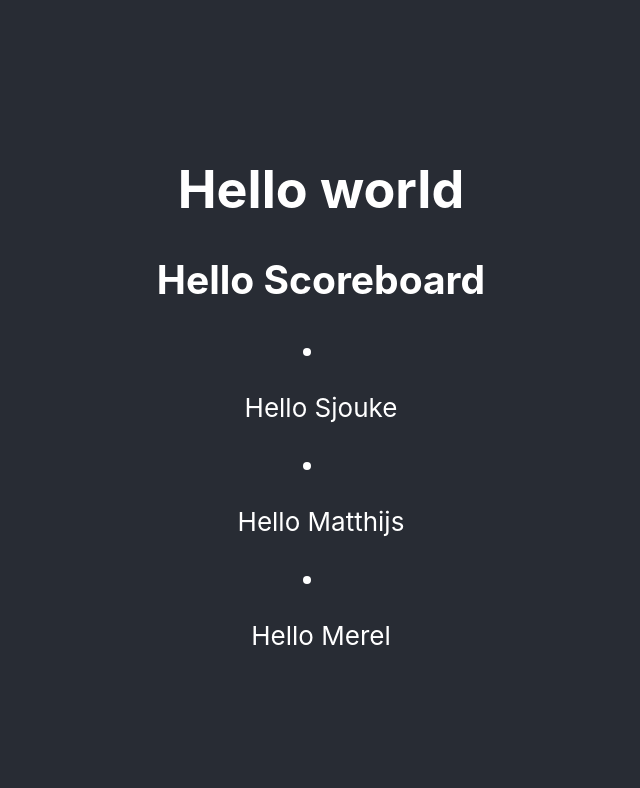
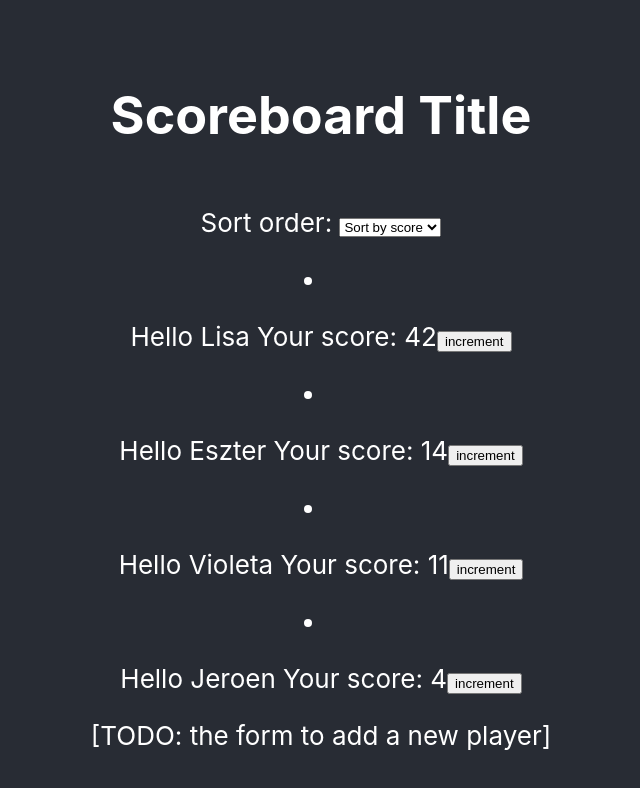
Before and after one commit to Sjouke91/Scoreboard-App, a React (Create React App) app in the folder scoreboard/: page / in a window 1280 px wide. Shown: the top 788 px of the page, without its empty margins (319-959 px from the left). Built offline with nearby package versions, Linux system fonts and the light colour scheme.

Commit message:
increment stages added

```diff
--- a/scoreboard/src/App.js
+++ b/scoreboard/src/App.js
@@ -1,12 +1,14 @@
 import React from "react";
 import "./App.css";
 import Title from "./components/Title";
+import Scoreboard from "./components/Scoreboard";
 
 function App() {
   return (
     <div className="App">
       <header className="App-header">
         <Title />
+        <Scoreboard />
       </header>
     </div>
   );
--- a/scoreboard/src/components/Player.js
+++ b/scoreboard/src/components/Player.js
@@ -1,10 +1,18 @@
 import React from "react";
 
 export default function player(props) {
+  const onClickIncrement = () => {
+    // call the callback prop passed down from the scoreboard
+    props.incrementScore(props.id);
+  };
+
   return (
     <div>
       <li className="Player">
-        <p>Hello {props.name}</p>
+        <p>
+          Hello {props.name} Your score: {props.score}
+          <button onClick={onClickIncrement}>increment</button>
+        </p>
       </li>
     </div>
   );
--- a/scoreboard/src/components/Scoreboard.js
+++ b/scoreboard/src/components/Scoreboard.js
@@ -1,13 +1,79 @@
-import React from "react";
+import React, { useState } from "react";
 import Player from "./Player";
+import AddPlayerForm from "./AddPlayerForm";
+
+function compare_score(a, b) {
+  return b.score - a.score;
+}
+
+function compare_name(a, b) {
+  return a.name.localeCompare(b.name);
+}
 
 export default function Scoreboard() {
+  const [sort_by, set_sort_by] = useState("score");
+  const [players, set_players] = useState([
+    { id: 1, name: "Violeta", score: 11 },
+    { id: 2, name: "Eszter", score: 14 },
+    { id: 3, name: "Jeroen", score: 4 },
+    { id: 4, name: "Lisa", score: 42 },
+  ]);
+  console.log(players);
+
+  const players_sorted =
+    sort_by === "score"
+      ? [...players].sort(compare_score)
+      : [...players].sort(compare_name);
+
+  function change_sorting(event) {
+    set_sort_by(event.target.value);
+  }
+
+  function incrementScore(playerId) {
+    // console.log(props);
+    const id = playerId;
+    // console.log(id);
+    const new_players_array = players.map((player) => {
+      // decide whether this player's score needs to be incremented
+      if (player.id === id) {
+        // and if so, create a new player object,
+        return {
+          // but first copying over the player object's data
+          ...player,
+          score: player.score + 1,
+        };
+      } else {
+        // else, just keep them
+        return player;
+      }
+    });
+    set_players(new_players_array);
+  }
+
+  console.log(players_sorted);
   return (
-    <div>
-      <h2>Hello Scoreboard</h2>
-      <Player name="Sjouke" />
-      <Player name="Matthijs" />
-      <Player name="Merel" />
+    <div className="Scoreboard">
+      <p>
+        Sort order:{" "}
+        <select onChange={change_sorting} value={sort_by}>
+          <option value="score">Sort by score</option>
+          <option value="name">Sort by name</option>
+        </select>
+      </p>
+      {players_sorted.map((player) => {
+        return (
+          <div key={player.id}>
+            <Player
+              incrementScore={incrementScore}
+              id={player.id}
+              name={player.name}
+              score={player.score}
+            />
+          </div>
+        );
+      })}
+
+      <AddPlayerForm />
     </div>
   );
 }
--- a/scoreboard/src/components/Title.js
+++ b/scoreboard/src/components/Title.js
@@ -1,11 +1,9 @@
 import React from "react";
-import Scoreboard from "./Scoreboard";
 
 export default function title() {
   return (
     <div>
-      <h1>Hello world</h1>
-      <Scoreboard />
+      <h1>Scoreboard Title</h1>
     </div>
   );
 }
```
